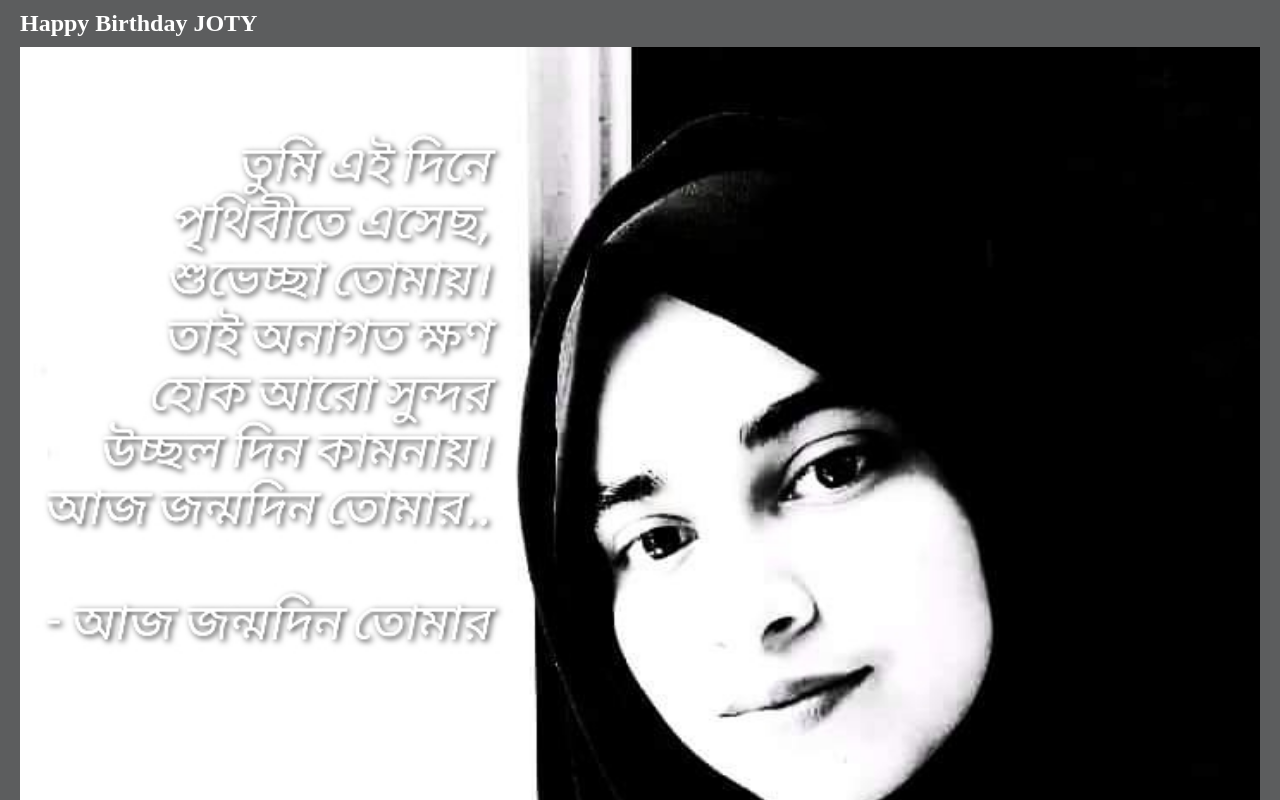
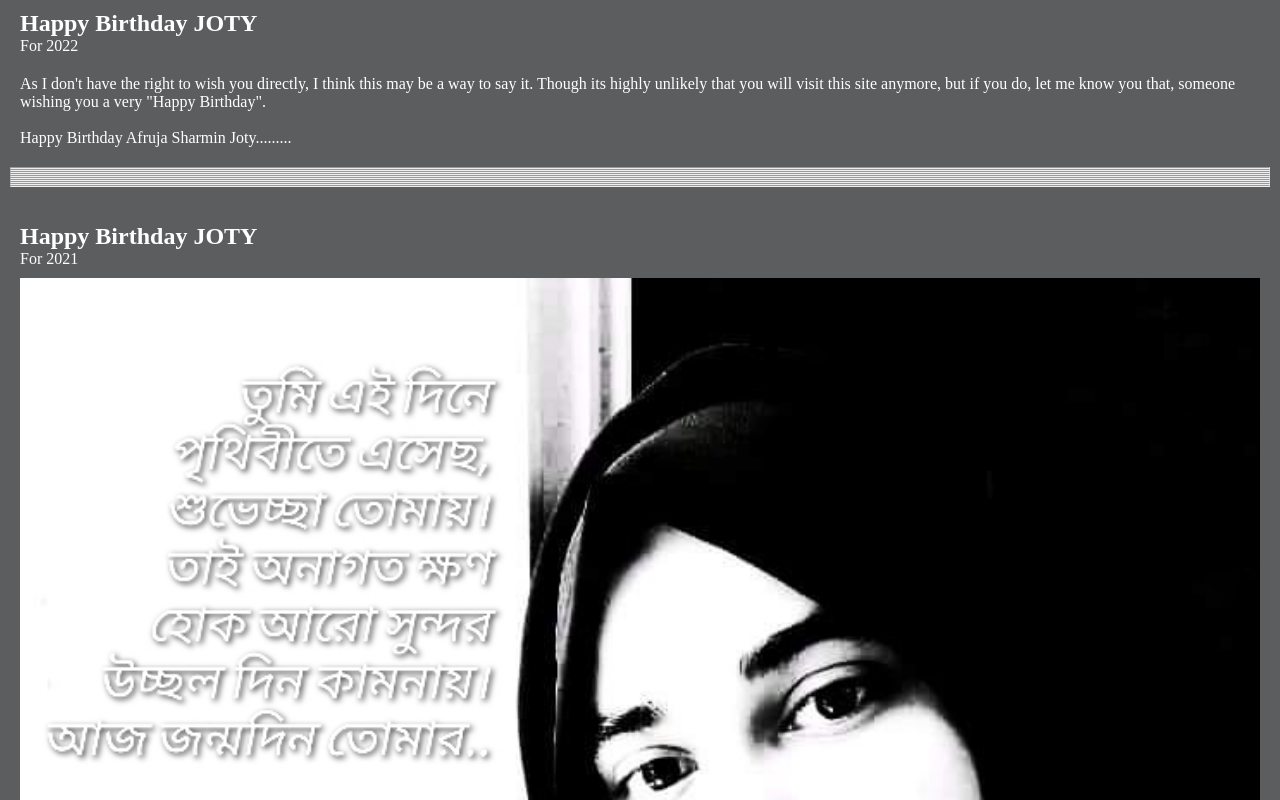
Before and after one commit to shahinself/hbdjoty, a plain HTML site: page index.html in a window 1280 px wide. Shown: the top 800 px of the page. Drawn offline with Linux system fonts and the light colour scheme.

Commit message:
for 2022

```diff
--- a/index.html
+++ b/index.html
@@ -11,7 +11,19 @@
 </head>
 <body>
 
-   <h2>Happy Birthday JOTY</h2>
+    <h2>Happy Birthday JOTY </h2>
+   <span class="span01">For 2022</span>
+   <div class="text22">
+       As I don't have the right to wish you directly, I think this may be a way to say it.
+       Though its highly unlikely that you will visit this site anymore, but if you do,
+       let me know you that, someone wishing you a very "Happy Birthday". <br><br>
+       Happy Birthday Afruja Sharmin Joty.........
+   </div>
+
+    <hr></hr>  <hr></hr>  <hr></hr>  <hr></hr>  <hr></hr> <hr></hr>  <hr></hr>  <hr></hr>  <hr></hr>  <hr></hr> <br> <br>
+
+   <h2>Happy Birthday JOTY </h2>
+   <span>For 2021</span>
 
     <center>
         <img src="images/CYMERA_20210422_232545.jpg" alt="">
--- a/style.css
+++ b/style.css
@@ -22,6 +22,18 @@ img {
 #wish {
   height: 200px;
   margin-top: 50px;
+}
+
+span {
+  padding-left: 10px;
+  color: white;
+}
+
+.text22 {
+  color: white;
+  padding-left: 10px;
+  padding-top: 20px;
+  padding-bottom: 20px;
 }
 
 
```
